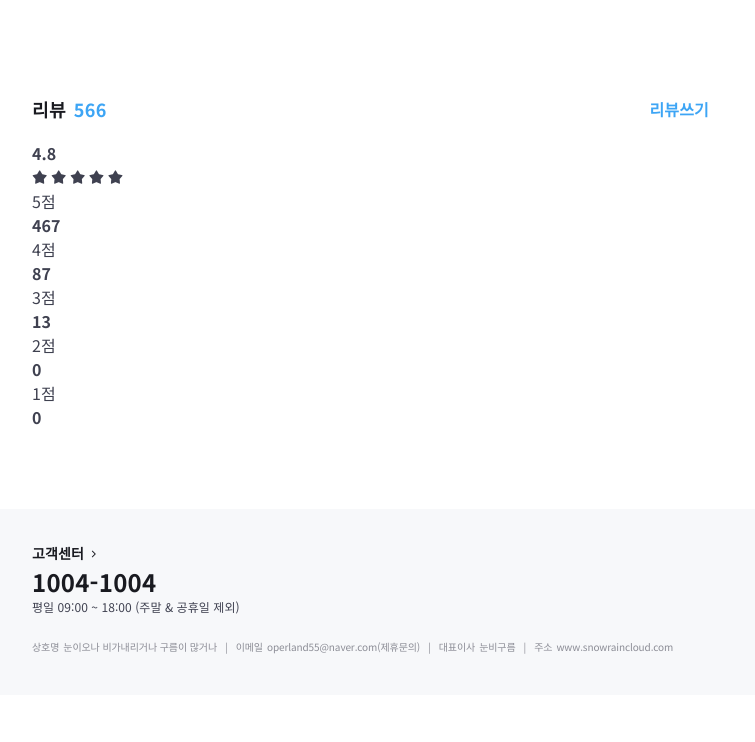
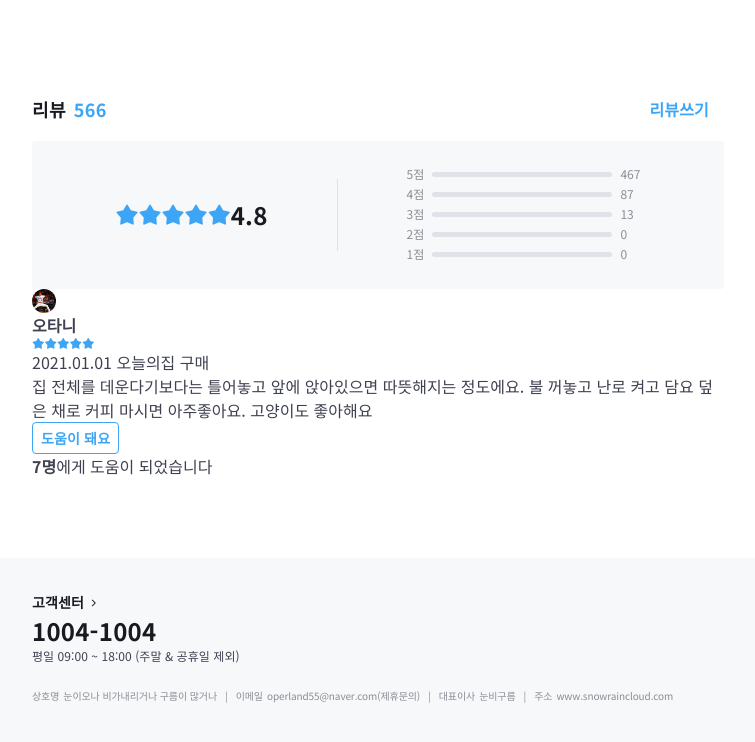
Before and after one commit to operland55/Tomorrow-Home, a website: page index.html in a window 1280 px wide. Shown: the part 9080-9822 px from the top of the page, without its empty margins (48-803 px from the left). Before the commit the page ends 9775 px from the top, so only its background shows below. Drawn offline with nearby package versions, Linux system fonts and the light colour scheme; files whose address does not match are found by name.

Commit message:
Mark up review-card(default)

```diff
--- a/index.html
+++ b/index.html
@@ -688,6 +688,58 @@
                   </dl>
                 </div>
               </div>
+
+
+              <ol class="review-list">
+                <li class="review-item">
+                  <article class="review-card">
+                    <header class="review-card-header">
+                      <h3 class="visually-hidden">김버그 님이 작성한 리뷰</h3>
+
+                      <a class="avatar-24" href="/">
+                        <img src="/assets/img/201671837_1280.jpg" alt="사달라아저씨">
+                      </a>
+
+                      <div class="info">
+                        <a class="username" href="/"><strong>오타니</strong></a>
+
+                        <div class="detail">
+                          <div class="star-rating-13" aria-label="5.0점/5.0점">
+                            <i class="ic-star is-active"></i>
+                            <i class="ic-star is-active"></i>
+                            <i class="ic-star is-active"></i>
+                            <i class="ic-star is-active"></i>
+                            <i class="ic-star is-active"></i>
+                          </div>
+
+                          <div class="misc">
+                            <time datetime="2021-01-01">2021.01.01</time>
+                            <span>오늘의집 구매</span>
+                          </div>
+                        </div>
+                      </div>
+                    </header>
+
+                    <div class="review-card-body">
+                      <p>집 전체를 데운다기보다는 틀어놓고 앞에 앉아있으면
+                        따뜻해지는 정도에요. 불 꺼놓고 난로 켜고 담요 덮은
+                        채로 커피 마시면 아주좋아요. 고양이도 좋아해요
+                      </p>
+                    </div>
+
+                    <footer class="review-card-footer">
+                      <button class="btn-outlined btn-32" type="button">
+                        도움이 돼요
+                      </button>
+
+                      <p>
+                        <strong><span>7</span>명</strong>에게 도움이 되었습니다
+                      </p>
+                    </footer>
+                  </article>
+                </li>
+              </ol>
+
             </div>
           </section>
           <div class="product-section-divider sm-only" aria-hidden></div>
--- a/style.css
+++ b/style.css
@@ -1244,6 +1244,107 @@ i {
       .product-spec .product-table {
         margin-top: 40px; } }
 
+.review-scoreboard {
+  display: flex;
+  align-items: center;
+  justify-content: center;
+  width: 100%;
+  height: 152px;
+  background-color: #f7f8fa;
+  border-radius: 4px; }
+  .review-scoreboard .score-summary,
+  .review-scoreboard .score-detail {
+    width: 50%; }
+  .review-scoreboard .score-summary {
+    display: flex;
+    align-items: center;
+    justify-content: center;
+    flex-direction: column;
+    order: 1; }
+    .review-scoreboard .score-summary .average-score {
+      font-size: 24px;
+      line-height: 34px;
+      letter-spacing: 0.01em;
+      color: #191a20;
+      display: block;
+      margin-bottom: 4px; }
+    .review-scoreboard .score-summary .star-rating {
+      display: flex;
+      align-items: center;
+      justify-content: flex-start;
+      font-size: 20px; }
+      .review-scoreboard .score-summary .star-rating .ic-star {
+        color: #e0e2e7; }
+        .review-scoreboard .score-summary .star-rating .ic-star.is-active {
+          color: #3da5f5; }
+  .review-scoreboard .score-detail {
+    order: 3;
+    text-align: center; }
+  .review-scoreboard::before {
+    display: block;
+    order: 2;
+    width: 1px;
+    height: 96px;
+    background-color: #e0e2e7;
+    content: ''; }
+  @media screen and (min-width: 768px) {
+    .review-scoreboard {
+      height: 148px;
+      padding: 0 72px; }
+      .review-scoreboard .score-summary,
+      .review-scoreboard .score-detail {
+        width: auto; }
+      .review-scoreboard .score-summary {
+        flex-direction: row-reverse; }
+        .review-scoreboard .score-summary .star-rating {
+          font-size: 24px; }
+        .review-scoreboard .score-summary .average-score {
+          margin-bottom: 0; }
+      .review-scoreboard::before {
+        height: 72px;
+        margin: 0 69px; } }
+
+.score-stats-list {
+  display: inline-block; }
+
+.score-stats-item {
+  display: flex;
+  align-items: center;
+  justify-content: flex-start;
+  font-size: 12px;
+  line-height: 16px;
+  letter-spacing: 0.005em;
+  color: #8c8d96;
+  margin-bottom: 4px; }
+  .score-stats-item-active dt,
+  .score-stats-item-active count {
+    font-weight: 700;
+    color: #3da5f5; }
+  .score-stats-item:last-child {
+    margin-bottom: 0; }
+  .score-stats-item dt {
+    margin-right: 4px; }
+  .score-stats-item dd {
+    display: flex;
+    align-items: center;
+    justify-content: center; }
+    .score-stats-item dd .bar-graph {
+      width: 70px;
+      height: 5px;
+      margin-right: 4px;
+      overflow: hidden;
+      background-color: #e0e2e7;
+      border-radius: 2.5px; }
+  .score-stats-item .count {
+    font-weight: 400; }
+
+@media screen and (min-width: 768px) {
+  .score-stats-item dt {
+    margin-right: 8px; }
+  .score-stats-item dd .bar-graph {
+    width: 180px;
+    margin-right: 8px; } }
+
 /*
 Mobile ( <768px) ----
 fixture -------sm
```
Also changed, not shown: 1 other file.
